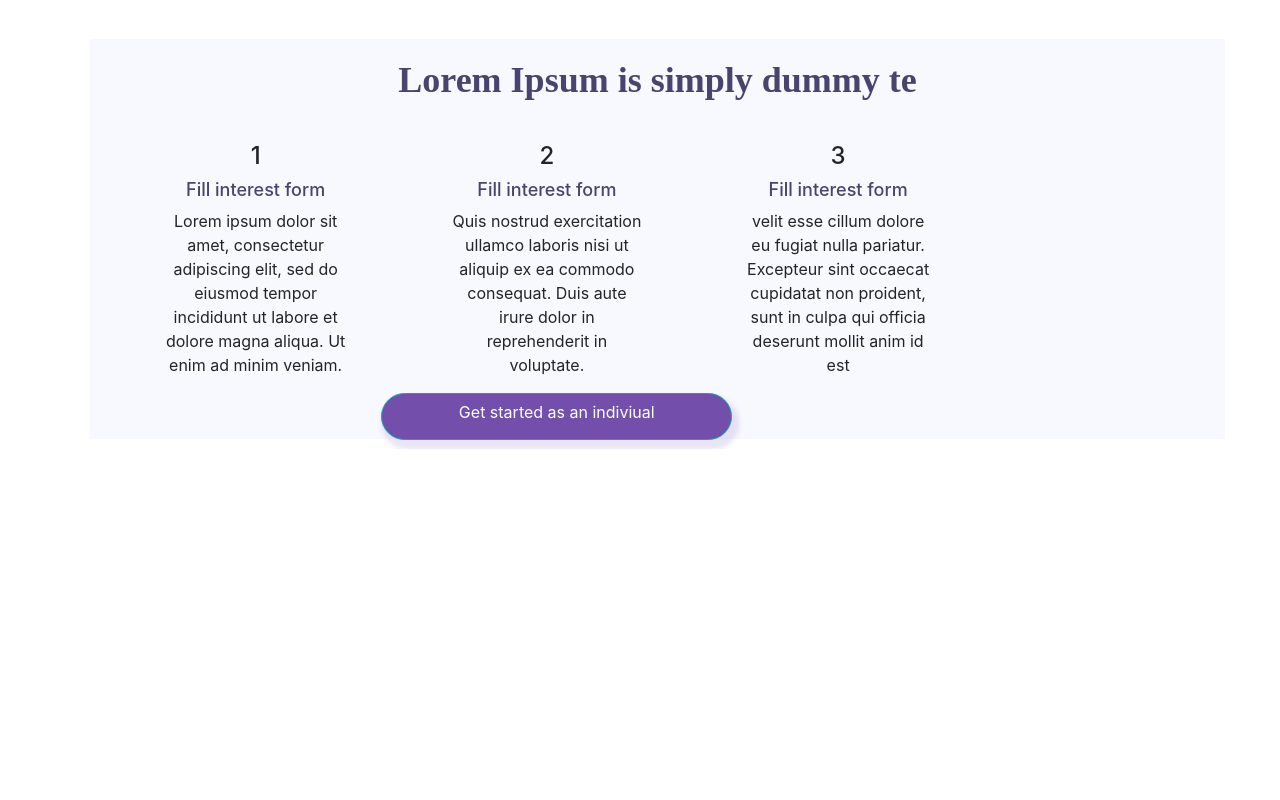
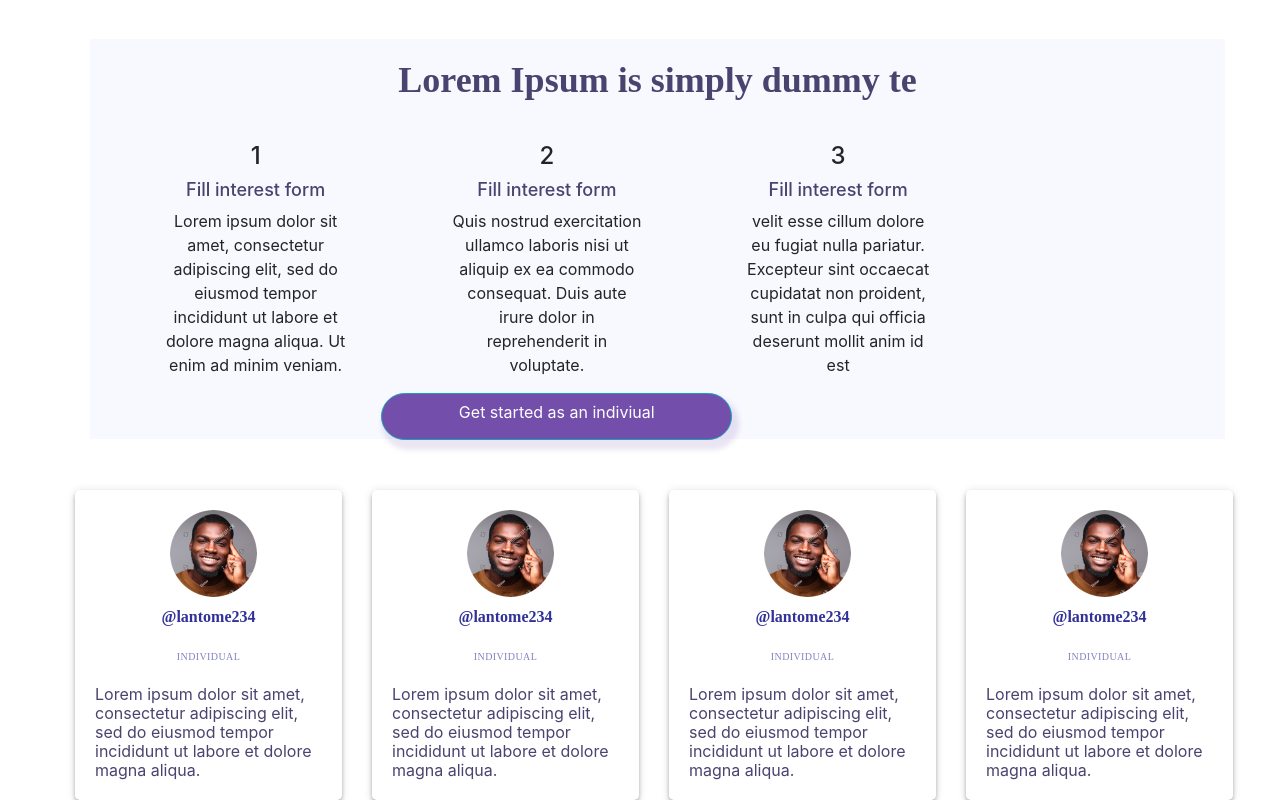
Before and after one commit to jafargiginyu/internship, a plain HTML site: page index.html in a window 1280 px wide. Shown: the part 1272-2072 px from the top of the page. Before the commit the page ends 1721 px from the top, so only its background shows below. Drawn offline with nearby package versions, Linux system fonts and the light colour scheme; a script that the page names is missing.

Commit message:
Add files via upload

```diff
--- a/index.css
+++ b/index.css
@@ -239,3 +239,44 @@
   text-align: center;
   padding-top: 20px;
 }
+
+
+.rectangle-4 {
+  background-color: #734FAB;
+  border-radius: 23.5px;
+  box-shadow: 4px 7px 5px 3px rgba(115, 79, 171, 0.15000000596046448);
+  width: 351px;
+  height: 47px;
+}
+
+
+.hear-the-things-peop {
+  color: #48446F;
+  font-family: GalaxiePolaris;
+  font-size: 36px;
+  font-weight: 700;
+  line-height: 43px;
+  text-align: center;
+}
+
+
+.lantome-234 {
+  color: #313198;
+  font-family: DINNextLTPro;
+  font-size: 16px;
+  font-weight: 700;
+  line-height: 24px;
+  text-align: center;
+}
+
+
+.took-a-loan {
+  color: #313198;
+  font-family: DINNextLTPro;
+  font-size: 10px;
+  font-weight: 400;
+  letter-spacing: 0.4px;
+  line-height: 24px;
+  opacity: 0.6013926630434783;
+  text-align: center;
+}
--- a/index.html
+++ b/index.html
@@ -287,7 +287,99 @@
            <!--end of third row-->
 
 
+           <!-- Fourt Row-->
 
+            <div class="row" style="margin-top: 50px;">
+
+          <div class="col-md-3">
+            <div class="card shadow">
+              <div class="card-body">
+                  <!-- Media Object
+                  ========================== -->
+                  <div class="media">
+                    <div class="media-body">
+                      <h5 class="mt-0"><img width="87px" height="87px" src="images/Bitmap (1).png" style="margin-right: 60px;"></h5>
+                      <p class="lantome-234">@lantome234</p>
+                      <p class="took-a-loan">INDIVIDUAL</p>
+                     Lorem ipsum dolor sit amet, consectetur adipiscing elit, sed do eiusmod tempor incididunt ut labore et dolore magna aliqua.
+                    </div>
+                  </div>
+                  <!-- End of Media Object
+                  ========================== -->
+              </div>
+            </div>
+
+          </div>
+
+          <div class="col-md-3">
+            <div class="card shadow">
+              <div class="card-body">
+                  <!-- Media Object
+                  ========================== -->
+                  <div class="media">
+                    <div class="media-body">
+                      <h5 class="mt-0"><img width="87px" height="87px" src="images/Bitmap (1).png" style="margin-right: 60px;"></h5>
+                      <p class="lantome-234">@lantome234</p>
+                      <p class="took-a-loan">INDIVIDUAL</p>
+                     Lorem ipsum dolor sit amet, consectetur adipiscing elit, sed do eiusmod tempor incididunt ut labore et dolore magna aliqua.
+                    </div>
+                  </div>
+                  <!-- End of Media Object
+                  ========================== -->
+              </div>
+            </div>
+          </div>
+
+          <div class="col-md-3">
+            <div class="card shadow">
+              <div class="card-body">
+                  <!-- Media Object
+                  ========================== -->
+                  <div class="media">
+                    <div class="media-body">
+                      <h5 class="mt-0"><img width="87px" height="87px" src="images/Bitmap (1).png" style="margin-right: 60px;"></h5>
+                      <p class="lantome-234">@lantome234</p>
+                      <p class="took-a-loan">INDIVIDUAL</p>
+                     Lorem ipsum dolor sit amet, consectetur adipiscing elit, sed do eiusmod tempor incididunt ut labore et dolore magna aliqua.
+                    </div>
+                  </div>
+                  <!-- End of Media Object
+                  ========================== -->
+              </div>
+            </div>
+
+          </div>
+
+
+
+
+          <div class="col-md-3">
+
+            <div class="card shadow">
+              <div class="card-body">
+                  <!-- Media Object
+                  ========================== -->
+                 <div class="media">
+                    <div class="media-body">
+                      <h5 class="mt-0"><img width="87px" height="87px" src="images/Bitmap (1).png" style="margin-right: 60px;"></h5>
+                      <p class="lantome-234">@lantome234</p>
+                      <p class="took-a-loan">INDIVIDUAL</p>
+                     Lorem ipsum dolor sit amet, consectetur adipiscing elit, sed do eiusmod tempor incididunt ut labore et dolore magna aliqua.
+                    </div>
+                  </div>
+                  <!-- End of Media Object
+                  ========================== -->
+              </div>
+            </div>
+
+          </div>
+
+
+      </div>
+
+
+
+           <!--End of fourt row-->
 
 
 
```
